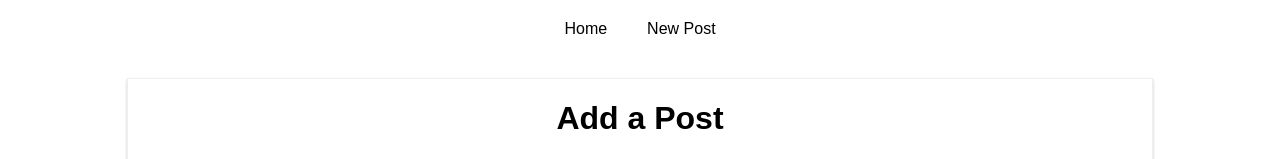
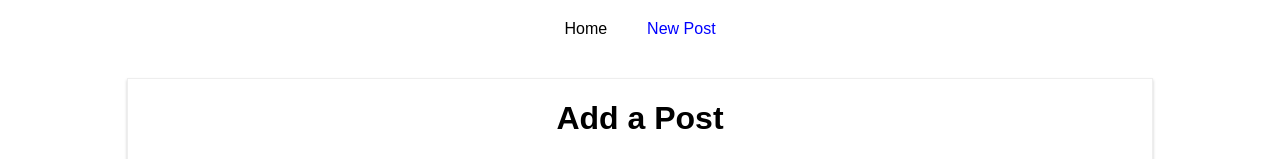
Before and after one commit to Rony20/React-Http, a React (Create React App) app: page /new-post in a window 1280 px wide. Shown: the top 159 px of the page. Built offline with nearby package versions, Linux system fonts and the light colour scheme.

Commit message:
Styling active links using by default class given from NavLink. Writing exact to match only one active link at a time. Removing link fort manifest in index.html because it cause an error in console.

```diff
--- a/public/index.html
+++ b/public/index.html
@@ -8,7 +8,7 @@
       manifest.json provides metadata used when your web app is added to the
       homescreen on Android. See https://developers.google.com/web/fundamentals/engage-and-retain/web-app-manifest/
     -->
-    <link rel="manifest" href="%PUBLIC_URL%/manifest.json">
+    <!-- <link rel="manifest" href="%PUBLIC_URL%/manifest.json"> -->
     <link rel="shortcut icon" href="%PUBLIC_URL%/favicon.ico">
     <!--
       Notice the use of %PUBLIC_URL% in the tags above.
--- a/src/containers/Blog/Blog.css
+++ b/src/containers/Blog/Blog.css
@@ -1,4 +1,4 @@
-.Blog ul{
+.Blog ul {
   list-style: none;
   margin: 0;
   padding: 0;
@@ -17,6 +17,7 @@
 }
 
 .Blog a:hover,
-.Blog a:active {
+.Blog a:active,
+.Blog a.active {
   color: blue;
 }
--- a/src/containers/Blog/Blog.js
+++ b/src/containers/Blog/Blog.js
@@ -1,9 +1,9 @@
 import React, { Component } from "react";
-import { Route, Link } from 'react-router-dom'
+import { Route, NavLink } from "react-router-dom";
 
 import "./Blog.css";
-import Posts from "./Posts/Posts"
-import NewPost from "./NewPost/NewPost"
+import Posts from "./Posts/Posts";
+import NewPost from "./NewPost/NewPost";
 
 class Blog extends Component {
   render() {
@@ -13,20 +13,25 @@ class Blog extends Component {
           <nav>
             <ul>
               <li>
-                <Link to="/">Home</Link>
+                <NavLink to="/" exact>Home</NavLink>
               </li>
               <li>
-                <Link to={{
-                  pathname: "/new-post",
-                  hash: '#submit',
-                  search: '?quick-submit=true'
-                }}>New Post</Link>
+                <NavLink
+                  to={{
+                    pathname: "/new-post",
+                    hash: "#submit",
+                    search: "?quick-submit=true",
+                  }}
+                  exact
+                >
+                  New Post
+                </NavLink>
               </li>
             </ul>
           </nav>
         </header>
-        <Route path="/" exact component={Posts}/>
-        <Route path="/new-post" exact component={NewPost}/>
+        <Route path="/" exact component={Posts} />
+        <Route path="/new-post" exact component={NewPost} />
       </div>
     );
   }
```
Lines whose indentation alone changed are shown as unchanged.
